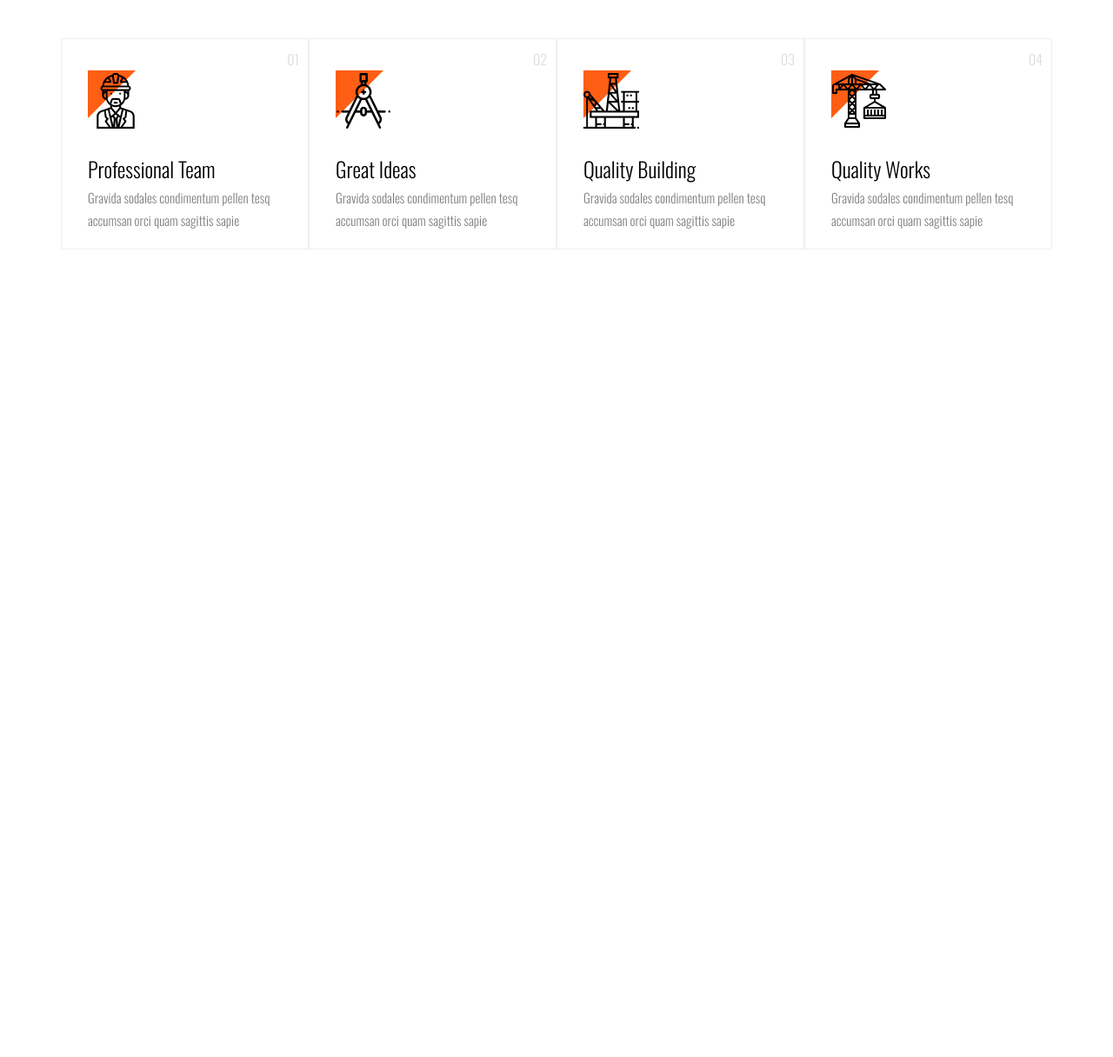
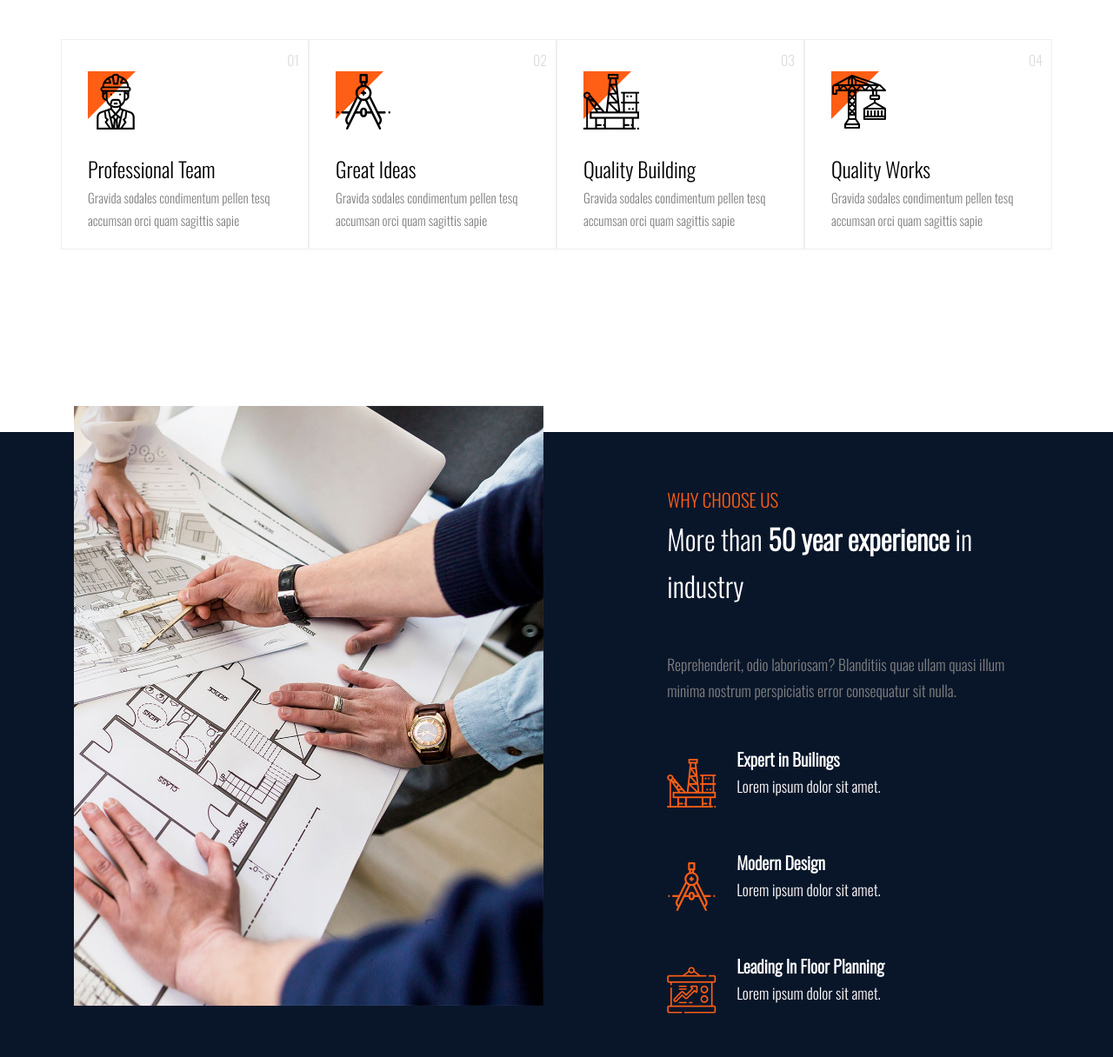
Before and after one commit to chingizagha/PragmatechFoundationProject, a plain HTML site: page FoundationProject/index.html in a window 1280 px wide. Shown: the part 1159-2375 px from the top of the page at 87% size. Before the commit the page ends 1446 px from the top, so only its background shows below. Drawn offline with nearby package versions, Linux system fonts and the light colour scheme; files whose address does not match are found by name.

Commit message:
box added

```diff
--- a/FoundationProject/css/style.css
+++ b/FoundationProject/css/style.css
@@ -8,8 +8,6 @@
 }
 
 body {
-    overflow: scroll;
-    overflow-x: hidden;
     line-height: 1.7;
     font-family: 'Oswald', sans-serif;
 }
@@ -59,6 +57,7 @@ body {
     margin-right: 15px;
     font-size: 45px;
     color: #ff5e15;
+    line-height: 1.5px;
 }
 
 /*******/
@@ -66,17 +65,21 @@ body {
 /* Navbar */
 
 
-.container-intro .row-nav {
+
+.container-intro .row {
     position: sticky;
     top: 0px;
-    z-index: 3;
+    z-index: 2220;
 }
+
 
 .row-nav {
     background-color: #ff5e15;
-    height: 83px;
     align-items: center;
     padding: 8px 0px;
+    position: sticky;
+    top: 0px;
+    z-index: 2220;
 }
 
 .nav-ul {
@@ -180,6 +183,10 @@ body {
     padding-top: 92px;
 }
 
+.container-do .row-2 {
+    padding-bottom: 120px;
+}
+
 .main-text {
     text-align: center;
     margin-bottom: 24px;
@@ -194,18 +201,6 @@ body {
 .main-text h2 {
    margin-bottom: 24px;
 }
-
-
-.triangle-orange {
-    width: 0;
-    height: 0;
-    border-top: 55px solid #ff5e15;
-    border-right: 55px solid transparent;
-    position: absolute;
-    top: 36px;
-    left: 30px;
-    z-index: -1;
-  }
 
 .service-1 .service-1-icon {
     font-size: 64px;
@@ -238,3 +233,51 @@ body {
     font-weight: 400;
     color: #dcdcdc;
 }
+
+.container-us {
+    width: 100%;
+    margin-top: 90px;
+    background-color: #09162a;
+    padding-top: 120px;
+    padding-bottom: 90px;
+}
+
+.container-us .row {
+    max-width: 1140px;
+    margin: 0 auto;
+}
+
+.container-us .col-6 figure {
+    width: 540px;
+    height: 690.19px;
+    margin-top: -150px;
+}
+
+.container-us .col-6 {
+    padding: 0 15px;
+}
+
+
+.container-us .column-right {
+    color: #fff;
+    margin-left: 18%;
+    padding: 0 15px;
+    margin-top: -60px
+}
+
+.column-right i {
+    color: #ff5e15;
+    font-size: 56px;
+    margin-right: 24px;
+}
+
+.column-right p {
+    font-size: 17.6px;
+    font-weight: 300;
+    margin-bottom: 16px;
+}
+
+.column-right h4 {
+    font-size: 20px;
+    font-weight: 600;
+}
--- a/FoundationProject/css/utilities.css
+++ b/FoundationProject/css/utilities.css
@@ -41,3 +41,26 @@ h2 {
     font-weight: 700;
     color: #000;
 }
+
+.triangle-orange {
+    width: 0;
+    height: 0;
+    border-top: 55px solid #ff5e15;
+    border-right: 55px solid transparent;
+    position: absolute;
+    top: 36px;
+    left: 30px;
+    z-index: -1;
+  }
+
+.cl-gray {
+    color: #808080;
+}
+
+.mb-24 {
+    margin-bottom: 24px;
+}
+
+.pb-2 {
+    padding-bottom: 30px;
+}
--- a/FoundationProject/index.html
+++ b/FoundationProject/index.html
@@ -54,10 +54,10 @@
             </div>
         </section>
 
-       <section class="section-head-2">
+        <section class="section-head-2">
             <div class="container container-intro">
                 <div class="row">
-                    <div class="row-nav col-12 ff-oswald d-flex">
+                    <div class="row-nav col-12 ff-oswald ">
                         <ul class="d-flex nav-ul">
                             <li class="nav-li"><a href="#"></a>Home</li>
                             <li class="nav-li"><a href="#"></a>About Us</li>
@@ -68,9 +68,6 @@
                         </ul>
                     </div>
                 </div>
-
-
-
 
                 <div class="row">
                     <div id="bg-img">
@@ -171,6 +168,85 @@
                     </div>
                 </div>
             </div>
+        </div>
+
+        <div class="container container-us">
+            <div class="row d-flex">
+                <div class="col-6">
+                    <div class="column-left">
+                        <figure>
+                            <img src="img/about_1.jpg" alt="">
+                        </figure>
+                    </div>
+
+                </div>
+                <div class="col-6 ml-auto">
+                    <div class="column-right">
+                        <span class="span-orange">
+                            WHY CHOOSE US
+                        </span>
+                        <h2>
+                            More than <span class="font-bold">50 year experience</span> in industry
+                        </h2>
+                        <p class="cl-gray pb-2">
+                            Reprehenderit, odio laboriosam? Blanditiis quae ullam quasi illum minima nostrum
+                            perspiciatis
+                            error consequatur sit nulla.
+                        </p>
+
+                        <div>
+                            <div class="d-flex mb-24">
+                                <i class="flaticon-oil-platform"></i>
+                                <div>
+                                    <h4>Expert in Builings</h4>
+                                    <p>Lorem ipsum dolor sit amet.</p>
+                                </div>
+
+                            </div>
+
+                            <div class="d-flex mb-24">
+                                <i class="flaticon-compass"></i>
+                                <div>
+                                    <h4>Modern Design</h4>
+                                    <p>Lorem ipsum dolor sit amet.</p>
+                                </div>
+
+                            </div>
+
+                            <div class="d-flex mb-24">
+                                <i class="flaticon-strategy"></i>
+                                <div>
+                                    <h4>Leading In Floor Planning</h4>
+                                    <p>Lorem ipsum dolor sit amet.</p>
+                                </div>
+
+                            </div>
+                        </div>
+
+
+                    </div>
+
+                </div>
+            </div>
+        </div>
+
+
+
+
+
+
+
+
+
+
+
+
+
+
+
+
+
+
     </main>
 
 
@@ -194,4 +270,22 @@
     <footer></footer>
 </body>
 
+
+
+
+
+
+
+
+
+
+
+
+
+
+
+
+
+
+
 </html>
```
Also changed, not shown: FoundationProject/img/about_1.jpg (added).
